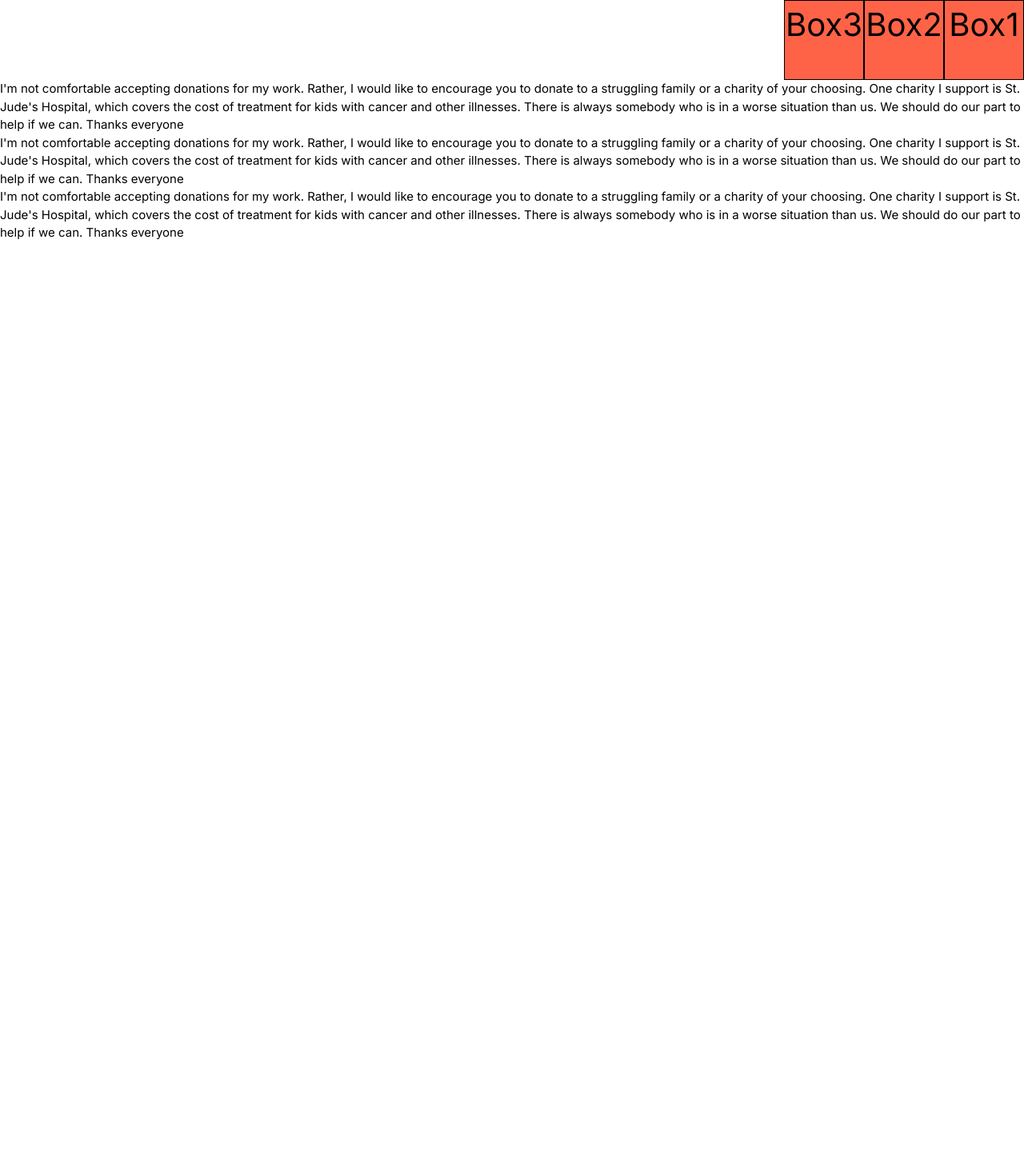
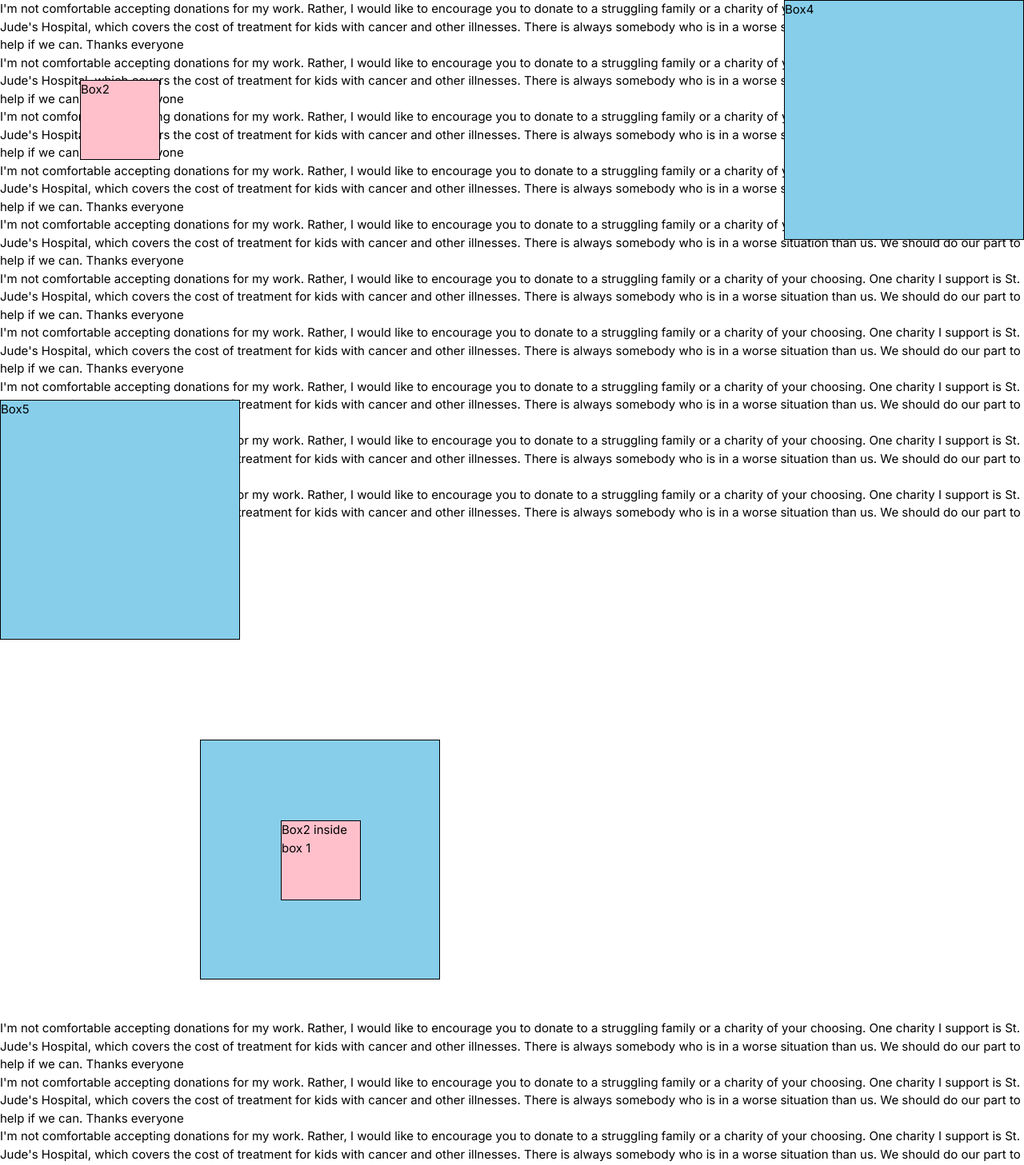
Before and after one commit to amyzliao/css-experiments, a Next.js app: page /test in a window 1280 px wide. Shown: the top 1457 px of the page at 80% size. Before the commit the page ends 800 px from the top, so only its background shows below. Built offline with nearby package versions, Linux system fonts and the light colour scheme.

Commit message:
position

```diff
--- a/src/app/globals.css
+++ b/src/app/globals.css
@@ -26,91 +26,67 @@
     rgb(var(--background-start-rgb));
 } */
 body {
-  /* background-color: white; */
-  /* background-image: url("/homepic.jpg");
-  background-repeat: no-repeat;
-  background-attachment: fixed;
-  background-position: center;
-  background-size: cover; */
   font-size: 15px;
 }
 
-.box{
-  width: 100px;
-  height: 100px;
+#box1{
   border: 1px solid;
-  font-size: 40px;
-  text-align: center;
-  background: tomato;
-  float: right;
-}
-p{
-  clear:both;
-}
+  height: 300px;
+  width: 300px;
+  background-color: skyblue;
 
-img {
-  width: 250px;
-  float: right;
-}
+  /* offset the box based on a relative point
+  this moves it down 50px and left 50px
+  it can cover other things */
+  /* position:relative;
+  top: 150px;
+  left:150px; */
 
-
-/* main > * {
-  margin: 10px;
-} */
-
-#box1{
-  border: 5px solid;
-  width: 250px;
-  height: 250px;
-  font-size:12px;
-  background: greenyellow;
-  padding: 15px;
-  /* margin-top: 50px;
-  margin-left: 50px;
-  margin-bottom: 50px; */
-  /* margin: 50px; */
-  /* margin-left: 50%; left margin takes 50% of screen */
-  /* margin-left: auto; stick element to right side */
-
-  /* center a div!!! */
-  /* margin-left: auto;
-  margin-right: auto; */
-  /* margin: auto; */
+  /* relative is NON STATIC! */
+  position:relative;
+  top: 250px;
+  left: 250px;
 }
 
 #box2{
-  border: 5px solid;
-  width: 250px;
-  height: 250px;
-  font-size:12px;
-  background: dodgerblue;
+  border: 1px solid;
+  height: 100px;
+  width: 100px;
+  background-color: pink;
+
+  /* position:relative;
+  top: 150px;
+  left:150px; */
+
+  /* it turns into a ghost, covering other things */
+  position: absolute;
+  /* this puts it in top left corner of entire screen
+  any element absolutely positioned will search for any
+  parents positioned non-statically. if it does not have
+  a parent, it will use viewport (screen).*/
+  /* top: 0; */
+  top: 100px;
+  left: 100px;
 }
 
-h1{
-  background: linear-gradient(to right,skyblue, white);
-  background-repeat: no-repeat;
-  background-attachment: fixed;
-  color:black;
-  font-family:'Josefin Sans', sans-serif;
-  font-style:italic;
-  font-weight:bold;
-  text-decoration: cyan dotted underline;
-  font-size: 40px;
-  /* border-width: 4px;
-  border-color: black;
-  border-top-style: dotted;
-  border-bottom-style: dotted;
-  border-left-style: double;
-  border-left-width: 10px;
-  border-left-color: silver; */
+#box4{
+  border: 1px solid;
+  height: 300px;
+  width: 300px;
+  background-color: skyblue;
+
+  position: fixed;
+  top: 0px;
+  right:0px;
 }
 
-#p4{
-  color:green;
+#box5{
+  border: 1px solid;
+  height: 300px;
+  width: 300px;
+  background-color: skyblue;
+
+  position: sticky;
+  top: 0px;
+  bottom: 0px;
 }
-.odd{
-  color: red;
-}
-.even{
-  color: blue;
-}
--- a/src/app/test/page.js
+++ b/src/app/test/page.js
@@ -3,20 +3,34 @@ import Navbar from '../../components/navbar'
 export default function TestingPage() {
     return (
         <main >
-            {/* <img src='/homepic.jpg'/>
-            <img src='/me-concrete-wall.jpg'/>
-            <img src='/me-glass-wall.jpg'/> */}
-            <div class='box'>Box1</div>
-            <div class='box'>Box2</div>
-            <div class='box'>Box3</div>
             <p>I'm not comfortable accepting donations for my work. Rather, I would like to encourage you to donate to a struggling family or a charity of your choosing. One charity I support is St. Jude's Hospital, which covers the cost of treatment for kids with cancer and other illnesses. There is always somebody who is in a worse situation than us. We should do our part to help if we can. Thanks everyone</p>
             <p>I'm not comfortable accepting donations for my work. Rather, I would like to encourage you to donate to a struggling family or a charity of your choosing. One charity I support is St. Jude's Hospital, which covers the cost of treatment for kids with cancer and other illnesses. There is always somebody who is in a worse situation than us. We should do our part to help if we can. Thanks everyone</p>
             <p>I'm not comfortable accepting donations for my work. Rather, I would like to encourage you to donate to a struggling family or a charity of your choosing. One charity I support is St. Jude's Hospital, which covers the cost of treatment for kids with cancer and other illnesses. There is always somebody who is in a worse situation than us. We should do our part to help if we can. Thanks everyone</p>
-            {/* <h1 >AMY LIAO</h1> */}
-            {/* <div id='box1'>I'm not comfortable accepting donations for my work. Rather, I would like to encourage you to donate to a struggling family or a charity of your choosing. One charity I support is St. Jude's Hospital, which covers the cost of treatment for kids with cancer and other illnesses. There is always somebody who is in a worse situation than us. We should do our part to help if we can. Thanks everyone</div>
-            <div id='box2'>I'm not comfortable accepting donations for my work. Rather, I would like to encourage you to donate to a struggling family or a charity of your choosing. One charity I support is St. Jude's Hospital, which covers the cost of treatment for kids with cancer and other illnesses. There is always somebody who is in a worse situation than us. We should do our part to help if we can. Thanks everyone</div> */}
-            {/* <p id='p1' class='odd'>I'm not comfortable accepting donations for my work. Rather, I would like to encourage you to donate to a struggling family or a charity of your choosing. One charity I support is St. Jude's Hospital, which covers the cost of treatment for kids with cancer and other illnesses. There is always somebody who is in a worse situation than us. We should do our part to help if we can. Thanks everyone</p>
-            <p id='p2' class='even'>I'm not comfortable accepting donations for my work. Rather, I would like to encourage you to donate to a struggling family or a charity of your choosing. One charity I support is St. Jude's Hospital, which covers the cost of treatment for kids with cancer and other illnesses. There is always somebody who is in a worse situation than us. We should do our part to help if we can. Thanks everyone</p> */}
+            <p>I'm not comfortable accepting donations for my work. Rather, I would like to encourage you to donate to a struggling family or a charity of your choosing. One charity I support is St. Jude's Hospital, which covers the cost of treatment for kids with cancer and other illnesses. There is always somebody who is in a worse situation than us. We should do our part to help if we can. Thanks everyone</p>
+            <p>I'm not comfortable accepting donations for my work. Rather, I would like to encourage you to donate to a struggling family or a charity of your choosing. One charity I support is St. Jude's Hospital, which covers the cost of treatment for kids with cancer and other illnesses. There is always somebody who is in a worse situation than us. We should do our part to help if we can. Thanks everyone</p>
+            <p>I'm not comfortable accepting donations for my work. Rather, I would like to encourage you to donate to a struggling family or a charity of your choosing. One charity I support is St. Jude's Hospital, which covers the cost of treatment for kids with cancer and other illnesses. There is always somebody who is in a worse situation than us. We should do our part to help if we can. Thanks everyone</p>
+            <p>I'm not comfortable accepting donations for my work. Rather, I would like to encourage you to donate to a struggling family or a charity of your choosing. One charity I support is St. Jude's Hospital, which covers the cost of treatment for kids with cancer and other illnesses. There is always somebody who is in a worse situation than us. We should do our part to help if we can. Thanks everyone</p>
+            <p>I'm not comfortable accepting donations for my work. Rather, I would like to encourage you to donate to a struggling family or a charity of your choosing. One charity I support is St. Jude's Hospital, which covers the cost of treatment for kids with cancer and other illnesses. There is always somebody who is in a worse situation than us. We should do our part to help if we can. Thanks everyone</p>
+            <p>I'm not comfortable accepting donations for my work. Rather, I would like to encourage you to donate to a struggling family or a charity of your choosing. One charity I support is St. Jude's Hospital, which covers the cost of treatment for kids with cancer and other illnesses. There is always somebody who is in a worse situation than us. We should do our part to help if we can. Thanks everyone</p>
+            <p>I'm not comfortable accepting donations for my work. Rather, I would like to encourage you to donate to a struggling family or a charity of your choosing. One charity I support is St. Jude's Hospital, which covers the cost of treatment for kids with cancer and other illnesses. There is always somebody who is in a worse situation than us. We should do our part to help if we can. Thanks everyone</p>
+
+            <div id='box1'>
+                <div id='box2'>Box2 inside box 1</div>
+            </div>
+            <div id='box2'>Box2</div>
+            <div id='box4'>Box4</div>
+            <div id='box5'>Box5</div>
+
+            <p>I'm not comfortable accepting donations for my work. Rather, I would like to encourage you to donate to a struggling family or a charity of your choosing. One charity I support is St. Jude's Hospital, which covers the cost of treatment for kids with cancer and other illnesses. There is always somebody who is in a worse situation than us. We should do our part to help if we can. Thanks everyone</p>
+            <p>I'm not comfortable accepting donations for my work. Rather, I would like to encourage you to donate to a struggling family or a charity of your choosing. One charity I support is St. Jude's Hospital, which covers the cost of treatment for kids with cancer and other illnesses. There is always somebody who is in a worse situation than us. We should do our part to help if we can. Thanks everyone</p>
+            <p>I'm not comfortable accepting donations for my work. Rather, I would like to encourage you to donate to a struggling family or a charity of your choosing. One charity I support is St. Jude's Hospital, which covers the cost of treatment for kids with cancer and other illnesses. There is always somebody who is in a worse situation than us. We should do our part to help if we can. Thanks everyone</p>
+            <p>I'm not comfortable accepting donations for my work. Rather, I would like to encourage you to donate to a struggling family or a charity of your choosing. One charity I support is St. Jude's Hospital, which covers the cost of treatment for kids with cancer and other illnesses. There is always somebody who is in a worse situation than us. We should do our part to help if we can. Thanks everyone</p>
+            <p>I'm not comfortable accepting donations for my work. Rather, I would like to encourage you to donate to a struggling family or a charity of your choosing. One charity I support is St. Jude's Hospital, which covers the cost of treatment for kids with cancer and other illnesses. There is always somebody who is in a worse situation than us. We should do our part to help if we can. Thanks everyone</p>
+            <p>I'm not comfortable accepting donations for my work. Rather, I would like to encourage you to donate to a struggling family or a charity of your choosing. One charity I support is St. Jude's Hospital, which covers the cost of treatment for kids with cancer and other illnesses. There is always somebody who is in a worse situation than us. We should do our part to help if we can. Thanks everyone</p>
+            <p>I'm not comfortable accepting donations for my work. Rather, I would like to encourage you to donate to a struggling family or a charity of your choosing. One charity I support is St. Jude's Hospital, which covers the cost of treatment for kids with cancer and other illnesses. There is always somebody who is in a worse situation than us. We should do our part to help if we can. Thanks everyone</p>
+            <p>I'm not comfortable accepting donations for my work. Rather, I would like to encourage you to donate to a struggling family or a charity of your choosing. One charity I support is St. Jude's Hospital, which covers the cost of treatment for kids with cancer and other illnesses. There is always somebody who is in a worse situation than us. We should do our part to help if we can. Thanks everyone</p>
+            <p>I'm not comfortable accepting donations for my work. Rather, I would like to encourage you to donate to a struggling family or a charity of your choosing. One charity I support is St. Jude's Hospital, which covers the cost of treatment for kids with cancer and other illnesses. There is always somebody who is in a worse situation than us. We should do our part to help if we can. Thanks everyone</p>
+            <p>I'm not comfortable accepting donations for my work. Rather, I would like to encourage you to donate to a struggling family or a charity of your choosing. One charity I support is St. Jude's Hospital, which covers the cost of treatment for kids with cancer and other illnesses. There is always somebody who is in a worse situation than us. We should do our part to help if we can. Thanks everyone</p>
 
         </main>
     )
```
